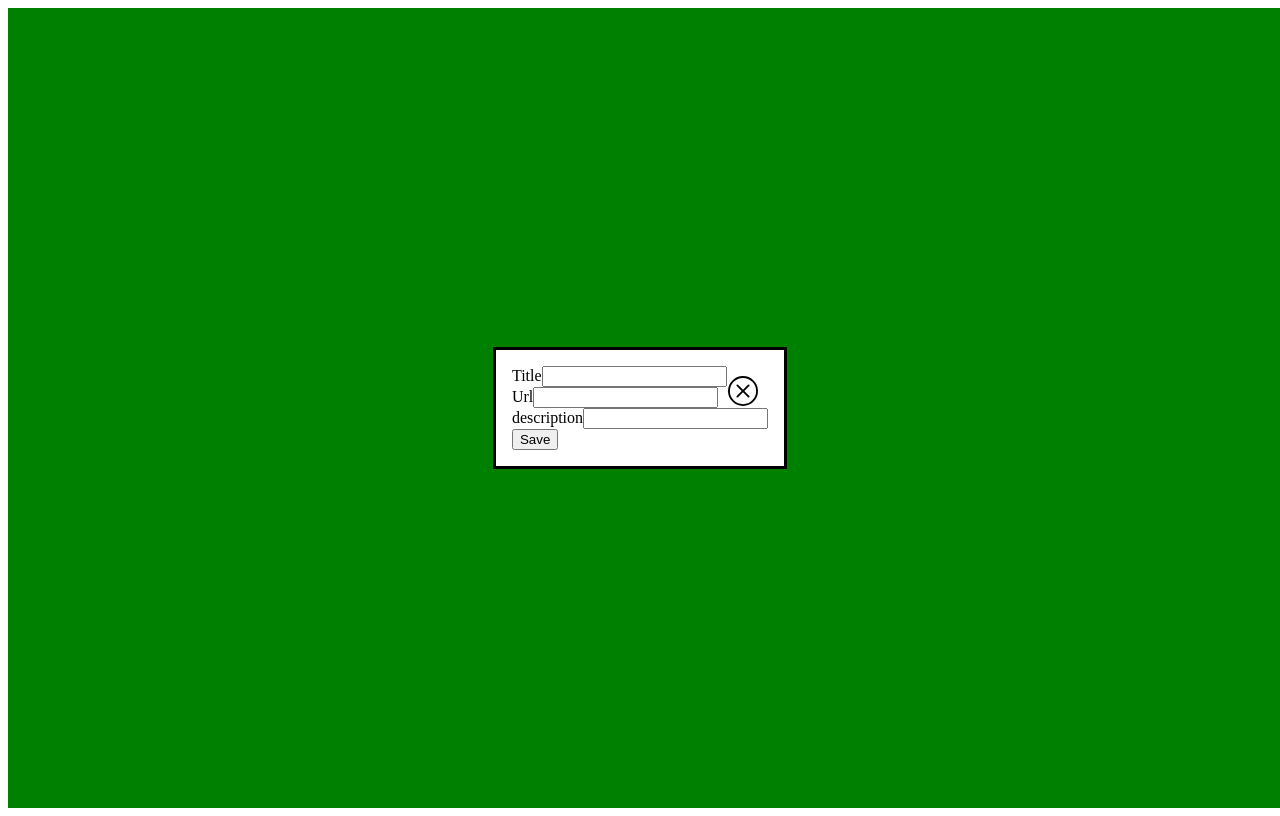
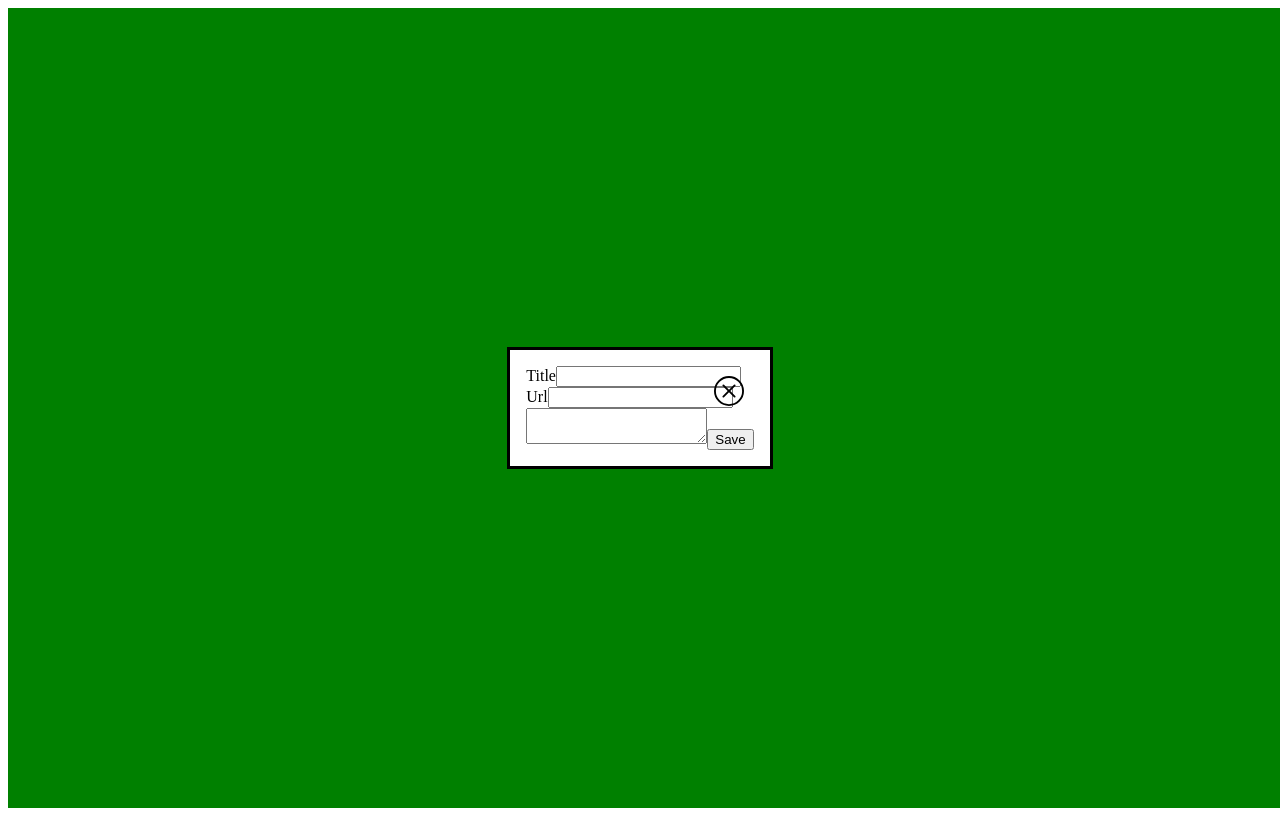
Before and after one commit to Samukelokhathi/Links-Vault-React-Ts, a React (Vite) app: page / in a window 1280 px wide. Built offline with nearby package versions, Linux system fonts and the light colour scheme.

Commit message:
Added state for all inputs

```diff
--- a/src/OverlayModal/Modal.tsx
+++ b/src/OverlayModal/Modal.tsx
@@ -11,6 +11,9 @@ export const Modal: React.FC = () => {
   };
 
   const [isOpen, setIsOpen] = useState(true);
+  const [title, setTitle] = useState("");
+  const [url, setUrl] = useState("");
+  const [description, setDescription] = useState("");
   return (
     <dialog open={isOpen}>
       <div className={modalStyle["modal-child"]} onClick={stopPropagation}>
@@ -23,9 +26,27 @@ export const Modal: React.FC = () => {
           }}
         />
         <form>
-          <Input label="Title" onChange={() => {}} />
-          <Input label="Url" onChange={() => {}} />
-          <Input label="description" onChange={() => {}} />
+          <Input
+            label="Title"
+            value={title}
+            onChange={(e) => {
+              setTitle(e.target.value);
+            }}
+          />
+          <Input
+            label="Url"
+            value={url}
+            onChange={(e) => {
+              setUrl(e.target.value);
+            }}
+          />
+          <textarea
+            name="description"
+            value={description}
+            onChange={(e) => {
+              setDescription(e.target.value);
+            }}
+          ></textarea>
           <Button value={"Save"} />
         </form>
       </div>
```
